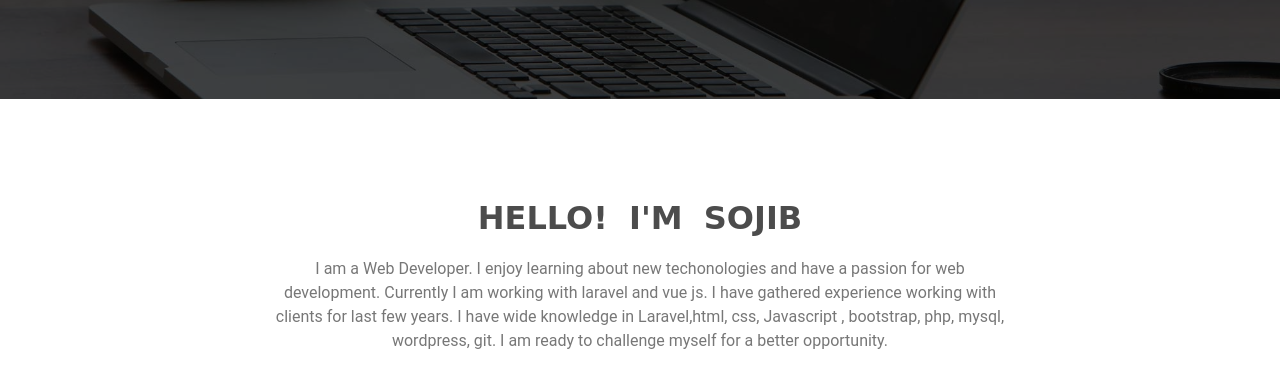
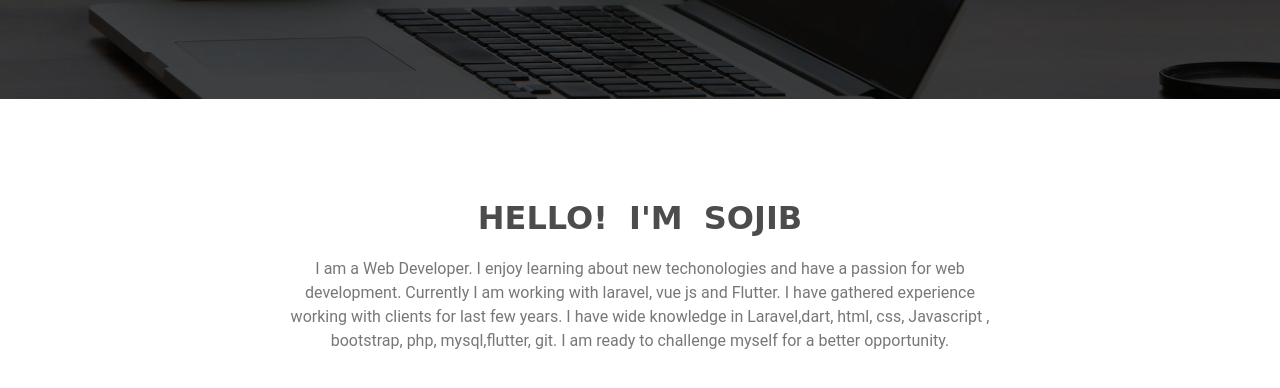
Before and after one commit to sojibhasan/portfolio-, a plain HTML site: page index.html in a window 1280 px wide. Shown: the part 562-950 px from the top of the page. Drawn offline with Linux system fonts and the light colour scheme.

Commit message:
Update index.html

```diff
--- a/index.html
+++ b/index.html
@@ -168,7 +168,7 @@
 
                         <p class="wow fadeInLeft" data-wow-delay="0.8s">
 
-                            I am a Web Developer. I enjoy learning about new techonologies and have a passion for web development. Currently I am working with laravel and vue js. I have gathered experience working with clients for last few years. I have wide knowledge in Laravel,html, css, Javascript , bootstrap, php, mysql, wordpress, git. I am ready to challenge myself for a better opportunity.
+                            I am a Web Developer. I enjoy learning about new techonologies and have a passion for web development. Currently I am working with laravel, vue js and Flutter. I have gathered experience working with clients for last few years. I have wide knowledge in Laravel,dart, html, css, Javascript , bootstrap, php, mysql,flutter, git. I am ready to challenge myself for a better opportunity.
                         </p>
                     </div>
 
```
